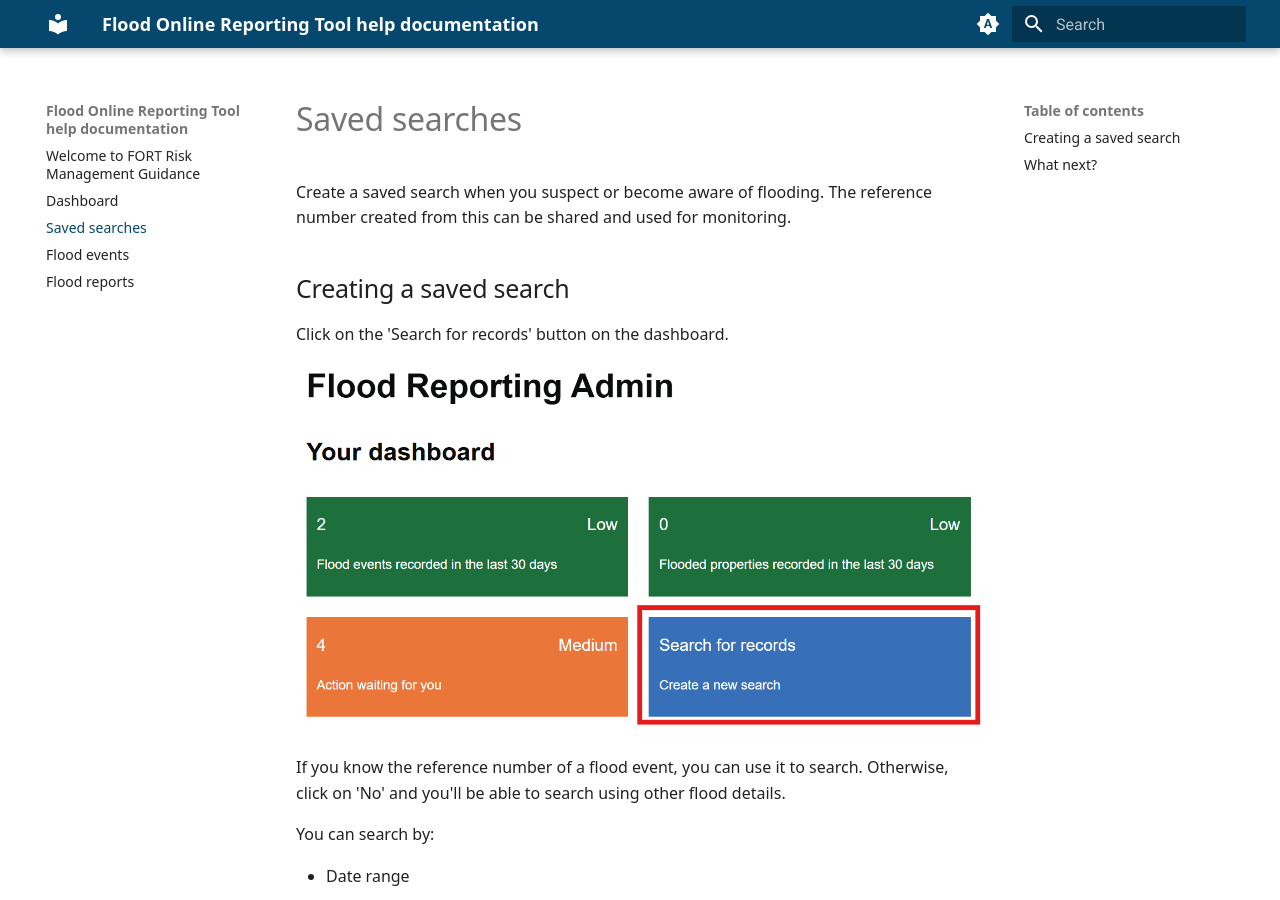
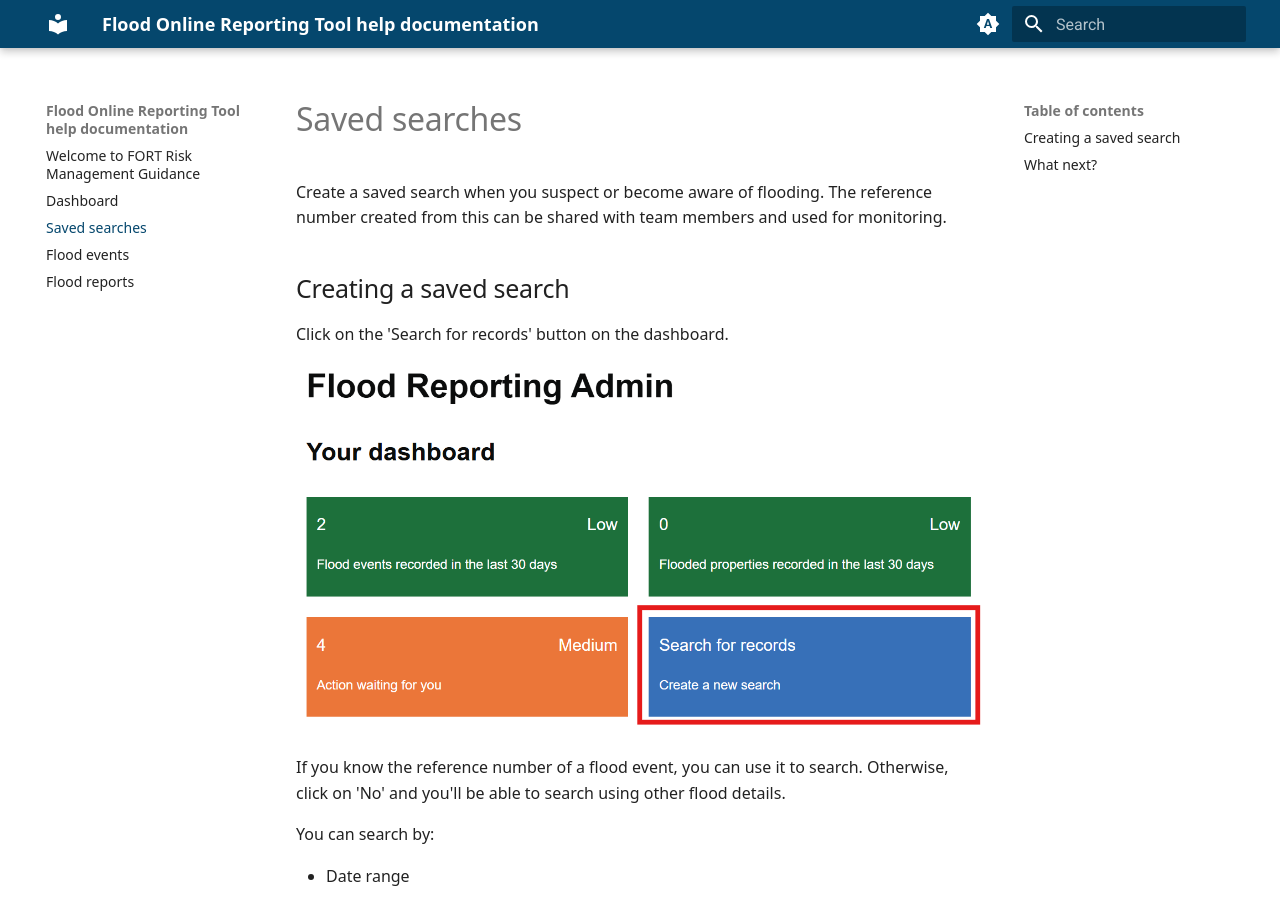
Before and after one commit to Dorset-Council-UK/FloodOnlineReportingTool.HelpDocumentation, an MkDocs documentation site: the page built from docs/saved-search.md, in a window 1280 px wide and 900 px high. Built offline with MkDocs 1.6.1 and Material for MkDocs 9.7.7, drawn with Linux system fonts in a browser that asks for light colours.

Commit message:
Tweaked wording as per Paul's comment

```diff
--- a/docs/saved-search.md
+++ b/docs/saved-search.md
@@ -1,6 +1,6 @@
 # Saved searches
 
-Create a saved search when you suspect or become aware of flooding. The reference number created from this can be shared and used for monitoring.
+Create a saved search when you suspect or become aware of flooding. The reference number created from this can be shared with team members and used for monitoring.
 
 ## Creating a saved search
 
```
